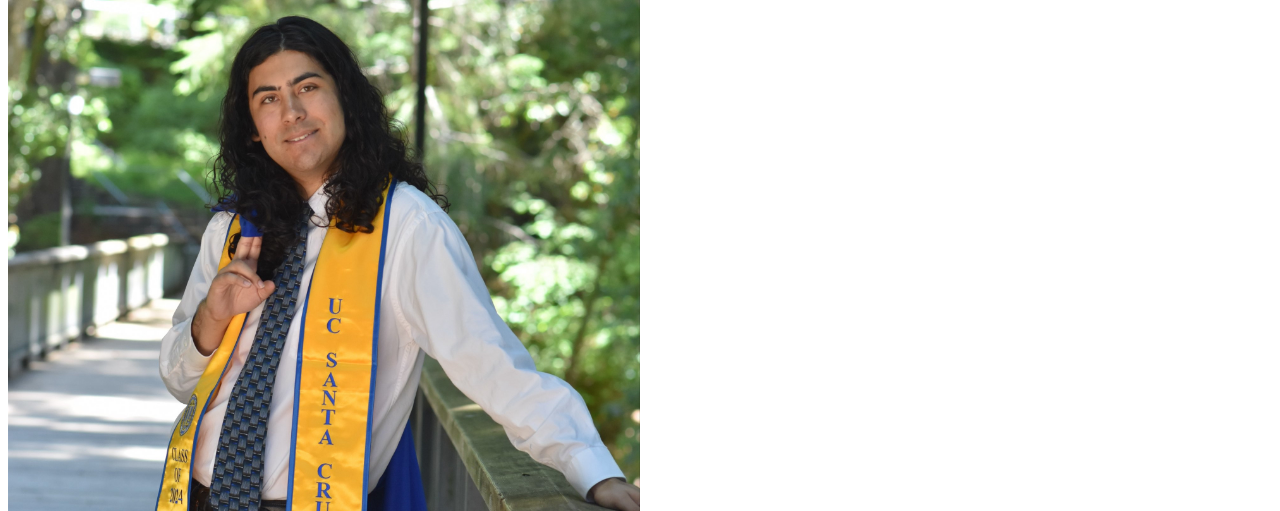
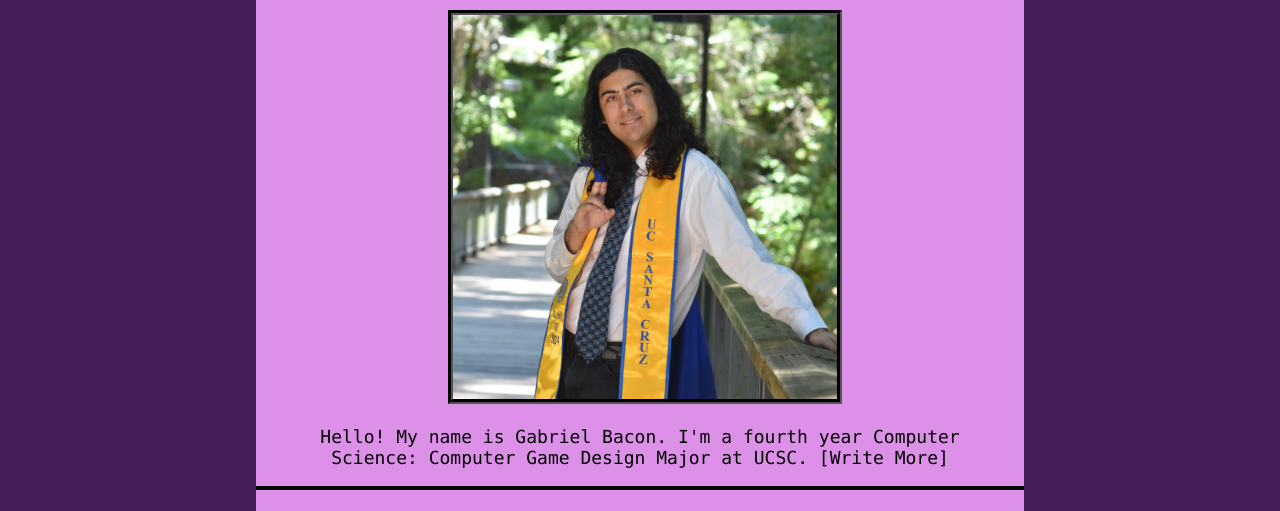
Before and after one commit to TurkeuBacon/PortfolioWebpageOld, a plain HTML site: page index.html in a window 1280 px wide. Shown: the part 131-642 px from the top of the page. Drawn offline with Linux system fonts and the light colour scheme; the site is published under a folder, as on GitHub Pages, so addresses that start at the root find nothing.

Commit message:
Trying to fix styling

```diff
--- a/index.html
+++ b/index.html
@@ -3,9 +3,9 @@
 <head>
     <meta charset="UTF-8">
     <meta name="viewport" content="width=device-width, initial-scale=1.0">
-    <link rel="stylesheet" href="/style.css">
+    <link rel="stylesheet" href="./style.css">
     <title>Gabriel Bacon Portfolio</title>
-    <link rel="icon" type="image/x-icon" href="/images/Richard.ico">
+    <link rel="icon" type="image/x-icon" href="./images/Richard.ico">
 </head>
 <body>
     <div class="topnav">
```
